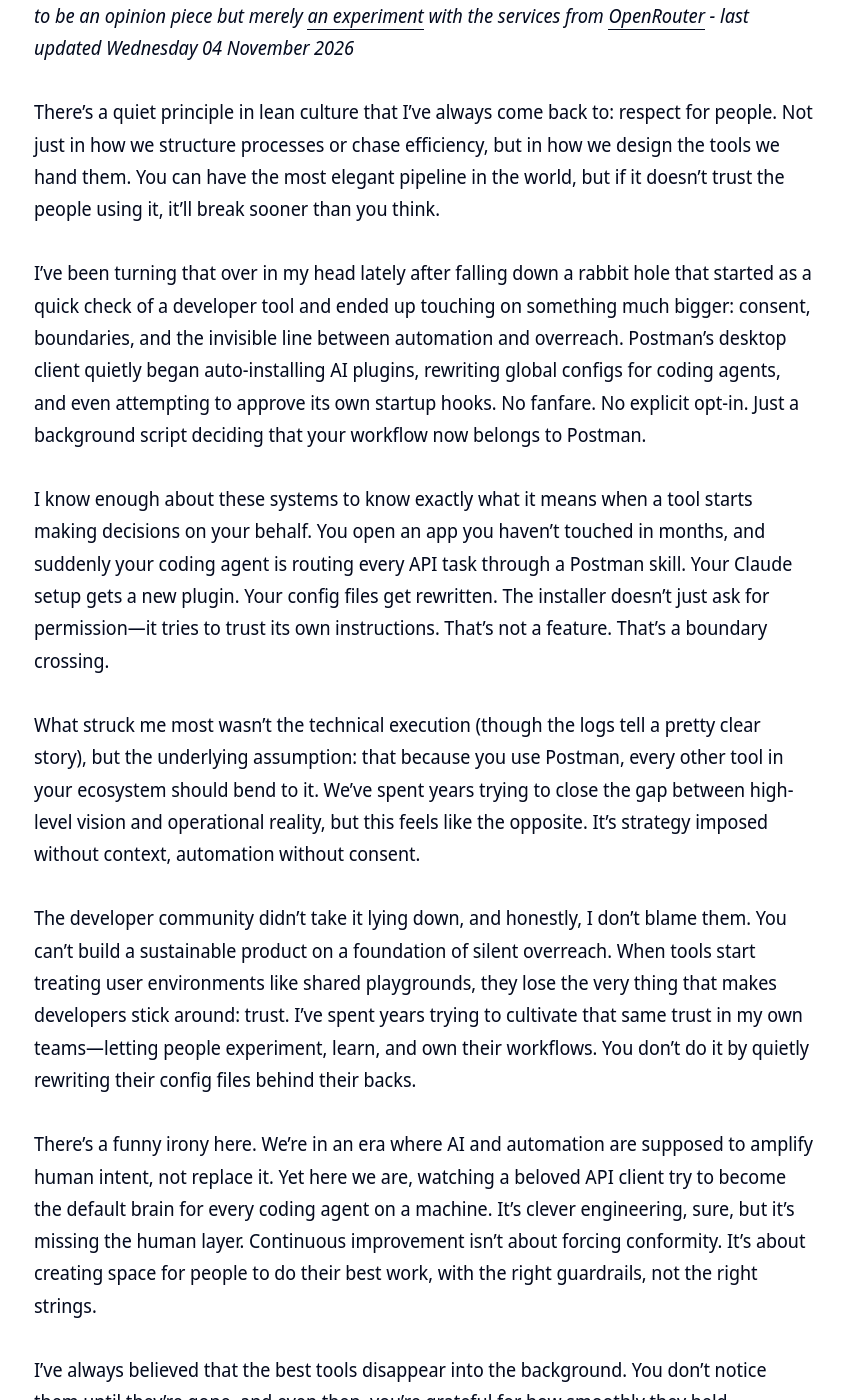
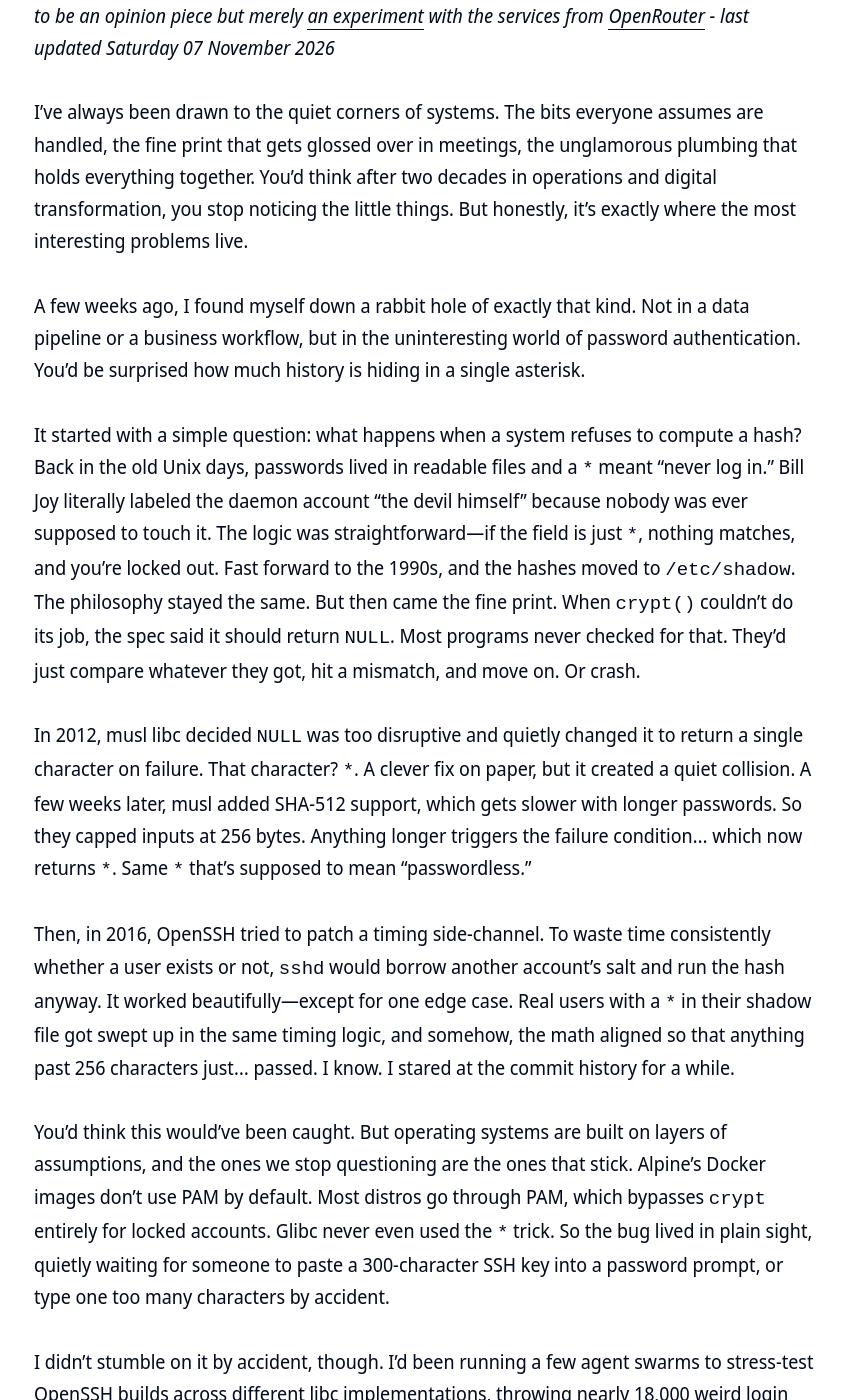
Before and after one commit to clintjb/clintjb.github.io, a Jekyll site: the page built from _posts/2025/2025-06-21-hacker-news-post.md, in a window 1280 px wide and 1400 px high, scrolled down 1037 px. Shown: the whole window, without its empty margins (216-1061 px from the left). Built offline with Jekyll 4.4.1, drawn with Linux system fonts in a browser that asks for light colours; some of the changed text lies outside the part shown.

Commit message:
Updated Weekly Post

````diff
--- a/_posts/2025/2025-06-21-hacker-news-post.md
+++ b/_posts/2025/2025-06-21-hacker-news-post.md
@@ -11,28 +11,38 @@ image: '/images/posts/2025/weekly.jpg'
 ---
 ![](/images/posts/2025/weekly.jpg)
 
-_⚠️ **THIS POST IS GENERATED WITH LLMs**: This post is newly generated a few times a week based on trending articles from hacker news. It takes the tone of my writing style, takes the topic from Hacker News - throws in some LLM magic and generates this post. Please be aware I don't read what gets generated here - it means I may agree, I may not - its a crap shoot - its not meant to be an opinion piece but merely [an experiment](https://github.com/clintjb/Weekly-Post) with the services from [OpenRouter](https://openrouter.ai) - last updated Wednesday 04 November 2026_
+_⚠️ **THIS POST IS GENERATED WITH LLMs**: This post is newly generated a few times a week based on trending articles from hacker news. It takes the tone of my writing style, takes the topic from Hacker News - throws in some LLM magic and generates this post. Please be aware I don't read what gets generated here - it means I may agree, I may not - its a crap shoot - its not meant to be an opinion piece but merely [an experiment](https://github.com/clintjb/Weekly-Post) with the services from [OpenRouter](https://openrouter.ai) - last updated Saturday 07 November 2026_
 
 
 
-There’s a quiet principle in lean culture that I’ve always come back to: respect for people. Not just in how we structure processes or chase efficiency, but in how we design the tools we hand them. You can have the most elegant pipeline in the world, but if it doesn’t trust the people using it, it’ll break sooner than you think.
+I’ve always been drawn to the quiet corners of systems. The bits everyone assumes are handled, the fine print that gets glossed over in meetings, the unglamorous plumbing that holds everything together. You’d think after two decades in operations and digital transformation, you stop noticing the little things. But honestly, it’s exactly where the most interesting problems live.
 
-I’ve been turning that over in my head lately after falling down a rabbit hole that started as a quick check of a developer tool and ended up touching on something much bigger: consent, boundaries, and the invisible line between automation and overreach. Postman’s desktop client quietly began auto-installing AI plugins, rewriting global configs for coding agents, and even attempting to approve its own startup hooks. No fanfare. No explicit opt-in. Just a background script deciding that your workflow now belongs to Postman.
+A few weeks ago, I found myself down a rabbit hole of exactly that kind. Not in a data pipeline or a business workflow, but in the uninteresting world of password authentication. You’d be surprised how much history is hiding in a single asterisk.
 
-I know enough about these systems to know exactly what it means when a tool starts making decisions on your behalf. You open an app you haven’t touched in months, and suddenly your coding agent is routing every API task through a Postman skill. Your Claude setup gets a new plugin. Your config files get rewritten. The installer doesn’t just ask for permission—it tries to trust its own instructions. That’s not a feature. That’s a boundary crossing.
+It started with a simple question: what happens when a system refuses to compute a hash? Back in the old Unix days, passwords lived in readable files and a `*` meant “never log in.” Bill Joy literally labeled the daemon account “the devil himself” because nobody was ever supposed to touch it. The logic was straightforward—if the field is just `*`, nothing matches, and you’re locked out. Fast forward to the 1990s, and the hashes moved to `/etc/shadow`. The philosophy stayed the same. But then came the fine print. When `crypt()` couldn’t do its job, the spec said it should return `NULL`. Most programs never checked for that. They’d just compare whatever they got, hit a mismatch, and move on. Or crash.
 
-What struck me most wasn’t the technical execution (though the logs tell a pretty clear story), but the underlying assumption: that because you use Postman, every other tool in your ecosystem should bend to it. We’ve spent years trying to close the gap between high-level vision and operational reality, but this feels like the opposite. It’s strategy imposed without context, automation without consent.
+In 2012, musl libc decided `NULL` was too disruptive and quietly changed it to return a single character on failure. That character? `*`. A clever fix on paper, but it created a quiet collision. A few weeks later, musl added SHA-512 support, which gets slower with longer passwords. So they capped inputs at 256 bytes. Anything longer triggers the failure condition... which now returns `*`. Same `*` that’s supposed to mean “passwordless.”
 
-The developer community didn’t take it lying down, and honestly, I don’t blame them. You can’t build a sustainable product on a foundation of silent overreach. When tools start treating user environments like shared playgrounds, they lose the very thing that makes developers stick around: trust. I’ve spent years trying to cultivate that same trust in my own teams—letting people experiment, learn, and own their workflows. You don’t do it by quietly rewriting their config files behind their backs.
+Then, in 2016, OpenSSH tried to patch a timing side-channel. To waste time consistently whether a user exists or not, `sshd` would borrow another account’s salt and run the hash anyway. It worked beautifully—except for one edge case. Real users with a `*` in their shadow file got swept up in the same timing logic, and somehow, the math aligned so that anything past 256 characters just... passed. I know. I stared at the commit history for a while.
 
-There’s a funny irony here. We’re in an era where AI and automation are supposed to amplify human intent, not replace it. Yet here we are, watching a beloved API client try to become the default brain for every coding agent on a machine. It’s clever engineering, sure, but it’s missing the human layer. Continuous improvement isn’t about forcing conformity. It’s about creating space for people to do their best work, with the right guardrails, not the right strings.
+You’d think this would’ve been caught. But operating systems are built on layers of assumptions, and the ones we stop questioning are the ones that stick. Alpine’s Docker images don’t use PAM by default. Most distros go through PAM, which bypasses `crypt` entirely for locked accounts. Glibc never even used the `*` trick. So the bug lived in plain sight, quietly waiting for someone to paste a 300-character SSH key into a password prompt, or type one too many characters by accident.
 
-I’ve always believed that the best tools disappear into the background. You don’t notice them until they’re gone, and even then, you’re grateful for how smoothly they held everything together. That’s the standard we should hold ourselves to, whether we’re shipping code, leading teams, or just cooking up a Sunday batch of chili.
+I didn’t stumble on it by accident, though. I’d been running a few agent swarms to stress-test OpenSSH builds across different libc implementations, throwing nearly 18,000 weird login attempts at them. Weird hashes, broken accounts, passwords absurdly long. Everything aligned perfectly across the board—except musl without PAM. That one kept saying “yes” when it absolutely shouldn’t have.
 
-I’m hoping the Postman team takes this not as a backlash, but as a gift. Mistakes in product design happen. What matters is how you course-correct, how transparently you communicate, and whether you listen when the community says, “Hey, we need to reset the baseline on consent.” Because at the end of the day, developers don’t just want features. We want partners. Tools that respect our time, our boundaries, and our intent.
+It’s a perfect example of why I’m so passionate about bridging the gap between high-level vision and operational reality. On paper, a locked account means locked. In practice, a chain of reasonable decisions from 2012, a well-intentioned timing fix in 2016, and a distribution that never runs PAM created a backdoor that nobody noticed for over a decade. These things don’t happen from malice or incompetence. They happen because we stop asking “what if?” and assume the edge cases are handled.
 
-Anyway, I’m pouring a drink, firing up the grill, and letting that thought marinate for a bit. What’s your take? Are we getting too comfortable with tools that assume we’ve already agreed to everything they want to do? I’d love to hear how you’re navigating this space—drop a line, share a story, or just tell me what you’re cooking up next.
+I’m a firm believer that continuous improvement isn’t just about optimizing workflows or trimming costs. It’s about cultivating a mindset that respects the quiet details. The little asterisks. The untested assumptions. The places where systems grow fat on complexity because no one felt responsible for digging in. When we enable teams to look past the dashboard and into the plumbing, that’s when the real value shows up.
 
-Until then, keep building thoughtfully. 🌮
+If you’re running OpenSSH on musl—Alpine, OpenWrt, Buildroot, or most of the Docker images you’ve pulled lately—you’ll want to check a few things. Password authentication is still on by default in a lot of places, and if you have any accounts with just `*` as their password field (like Alpine’s default user, or root on certain cloud images), they’re now accepting anything between 257 and 1024 characters. It’s an easy fix, but it’s worth doing.
+
+Update to OpenSSH 10.6p2 or later. If that’s not an option, just drop a quick configuration override in your sshd config and restart the service:
+
+```
+PasswordAuthentication no
+```
+
+And if you’re wondering whether you’ve already been touched, check your auth logs for an account that took a password when it shouldn’t have. It’s not a comforting thought, but it’s better to know. We set out this year to build on strong foundations and actually cement them, and part of that means respecting the parts of the stack that don’t get talked about at strategy offsites.
+
+We spend so much time chasing the shiny new transformations and the big-picture roadmaps that it’s easy to forget how much of our infrastructure is held together by quiet, unglamorous decisions. Sometimes the most meaningful improvements come from stepping back, tracing a thread all the way to 1980, and realizing that a single character can change everything. I’m grateful for the reminder. And I’ll keep pouring over the fine print—next time I’ll probably bring a better coffee.
 
 {% include agent-hp/hp-005.html %}
````
Also changed, not shown: images/posts/2025/weekly.jpg.
